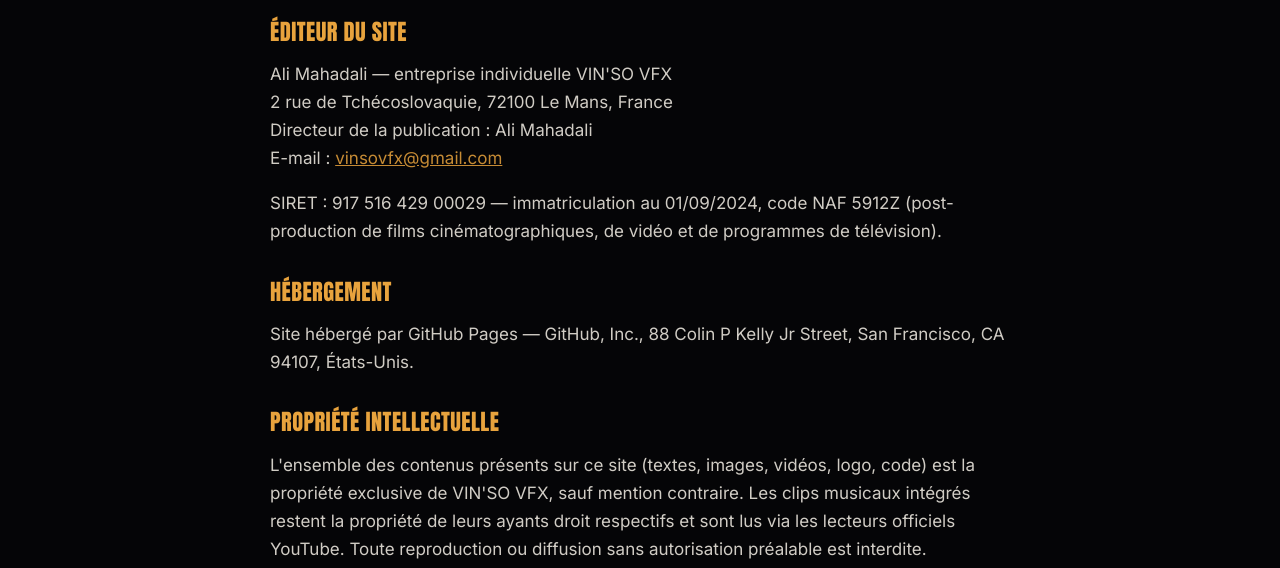
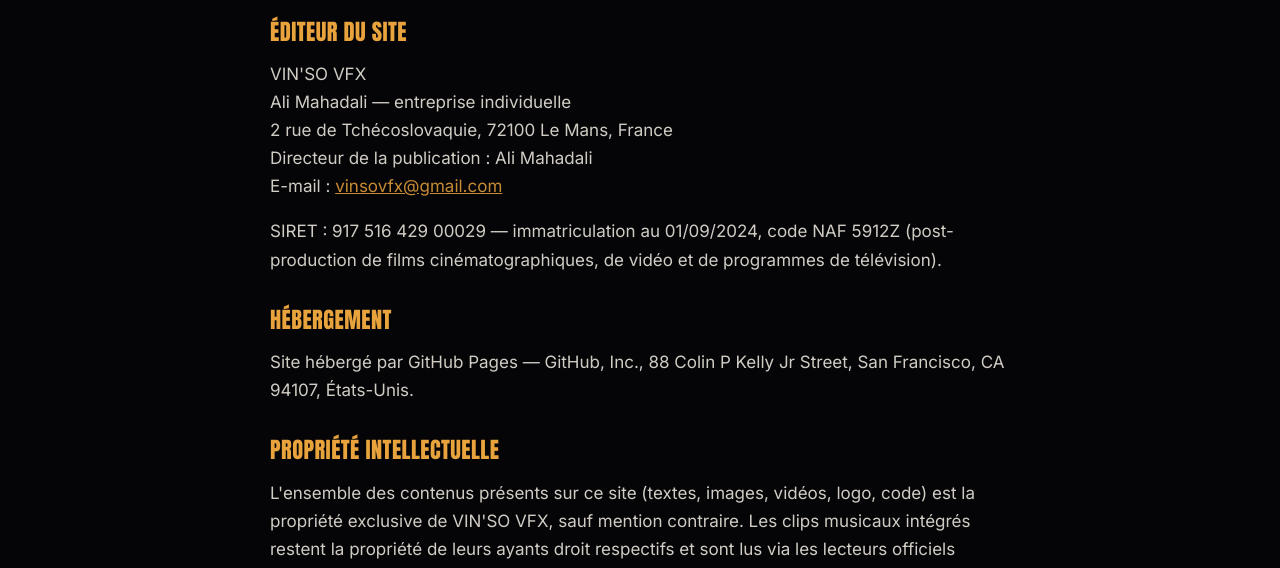
Before and after one commit to vinso974/vinsovfx, a plain HTML site: page mentions-legales.html in a window 1280 px wide. Shown: the part 230-798 px from the top of the page. Drawn offline with Linux system fonts and the light colour scheme.

Commit message:
Mentions légales : VIN'SO VFX en éditeur, nom en ligne légale

```diff
--- a/mentions-legales.html
+++ b/mentions-legales.html
@@ -40,7 +40,7 @@
       <h1>Mentions légales</h1>
 
       <h2>Éditeur du site</h2>
-      <p>Ali Mahadali — entreprise individuelle VIN'SO VFX<br>2 rue de Tchécoslovaquie, 72100 Le Mans, France<br>Directeur de la publication : Ali Mahadali<br>E-mail : <a href="mailto:vinsovfx@gmail.com">vinsovfx@gmail.com</a></p>
+      <p>VIN'SO VFX<br>Ali Mahadali — entreprise individuelle<br>2 rue de Tchécoslovaquie, 72100 Le Mans, France<br>Directeur de la publication : Ali Mahadali<br>E-mail : <a href="mailto:vinsovfx@gmail.com">vinsovfx@gmail.com</a></p>
       <p>SIRET : 917 516 429 00029 — immatriculation au 01/09/2024, code NAF 5912Z (post-production de films cinématographiques, de vidéo et de programmes de télévision).</p>
 
       <h2>Hébergement</h2>
```
